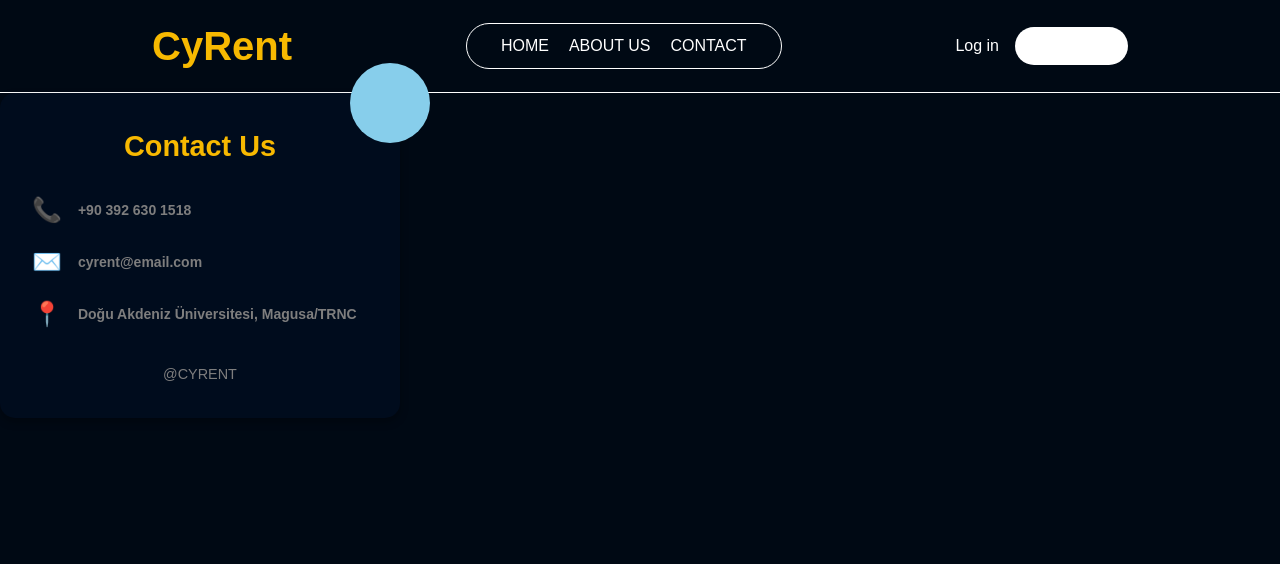
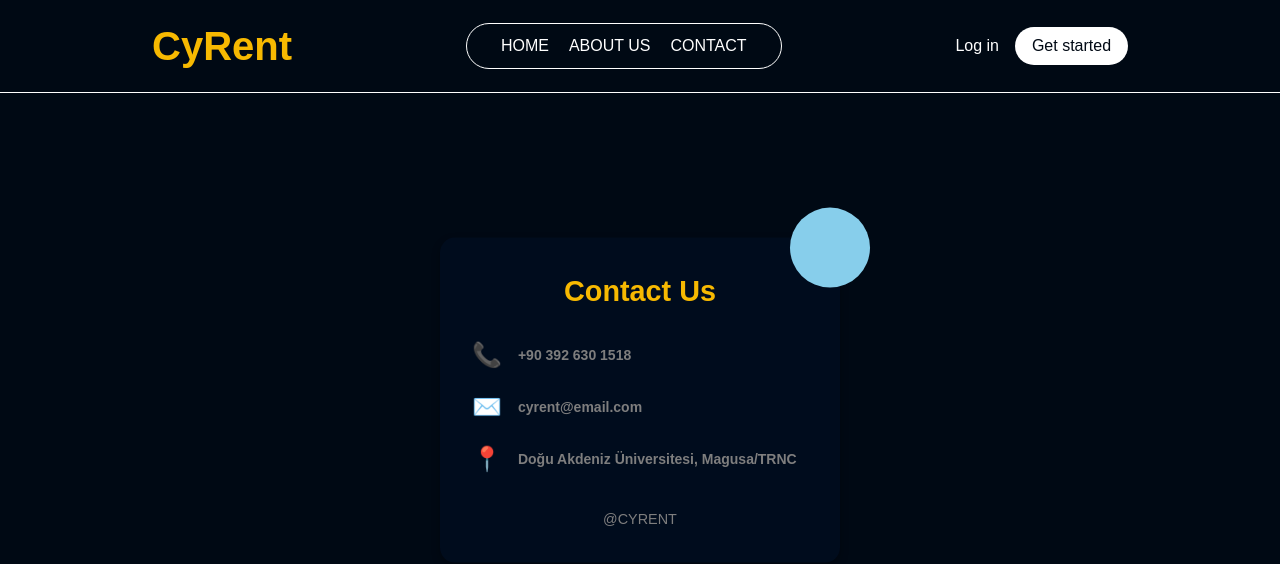
Before and after one commit to CagriIlgar/-Vehicle-Rental-System, a Next.js app in the folder vrs-app/: page /contact in a window 1280 px wide. Shown: the top 564 px of the page. Built offline with nearby package versions, Linux system fonts and the light colour scheme; no server answers.

Commit message:
demet all submission push

```diff
--- a/vrs-app/src/app/about/about.css
+++ b/vrs-app/src/app/about/about.css
@@ -3,10 +3,13 @@
 
 .aboutContainer {
   background-color: #000914;
-  margin: 0;
   padding: 0;
   font-family: Arial, sans-serif;
   width: 70%;
+  margin: 0 auto;
+  padding: 20px;
+  text-align: justify;
+
 }
 
 h1,
--- a/vrs-app/src/app/contact/contact.css
+++ b/vrs-app/src/app/contact/contact.css
@@ -5,7 +5,8 @@ body {
   padding: 0;
   font-family: Arial, sans-serif;
   background-color: #000914;
-  color: #ffffff;
+  color: #000914;
+
 }
 
 .page-container {
@@ -28,6 +29,12 @@ body {
   max-width: 400px;
   position: relative;
   box-shadow: 0px 4px 8px rgba(0, 0, 0, 0.3);
+  position: absolute;
+  top: 50%;
+  left: 50%;
+  transform: translate(-50%, -50%);
+
+
 }
 
 .contact-header {
--- a/vrs-app/src/app/contact/page.tsx
+++ b/vrs-app/src/app/contact/page.tsx
@@ -1,5 +1,5 @@
 import React from "react";
-import "./Contact.css";
+import "./contact.css";
 
 const Contact: React.FC = () => {
   return (
--- a/vrs-app/src/app/page.css
+++ b/vrs-app/src/app/page.css
@@ -1,5 +1,3 @@
-
-
 .bg-cover {
   background-size: cover;
   background-position: center;
@@ -7,7 +5,7 @@
 }
 
 .bg-black {
-   background-color: rgba(0, 0, 0, 0.5);
+  background-color: #000914;
 
 }
 
```
Lines whose indentation alone changed are shown as unchanged.
